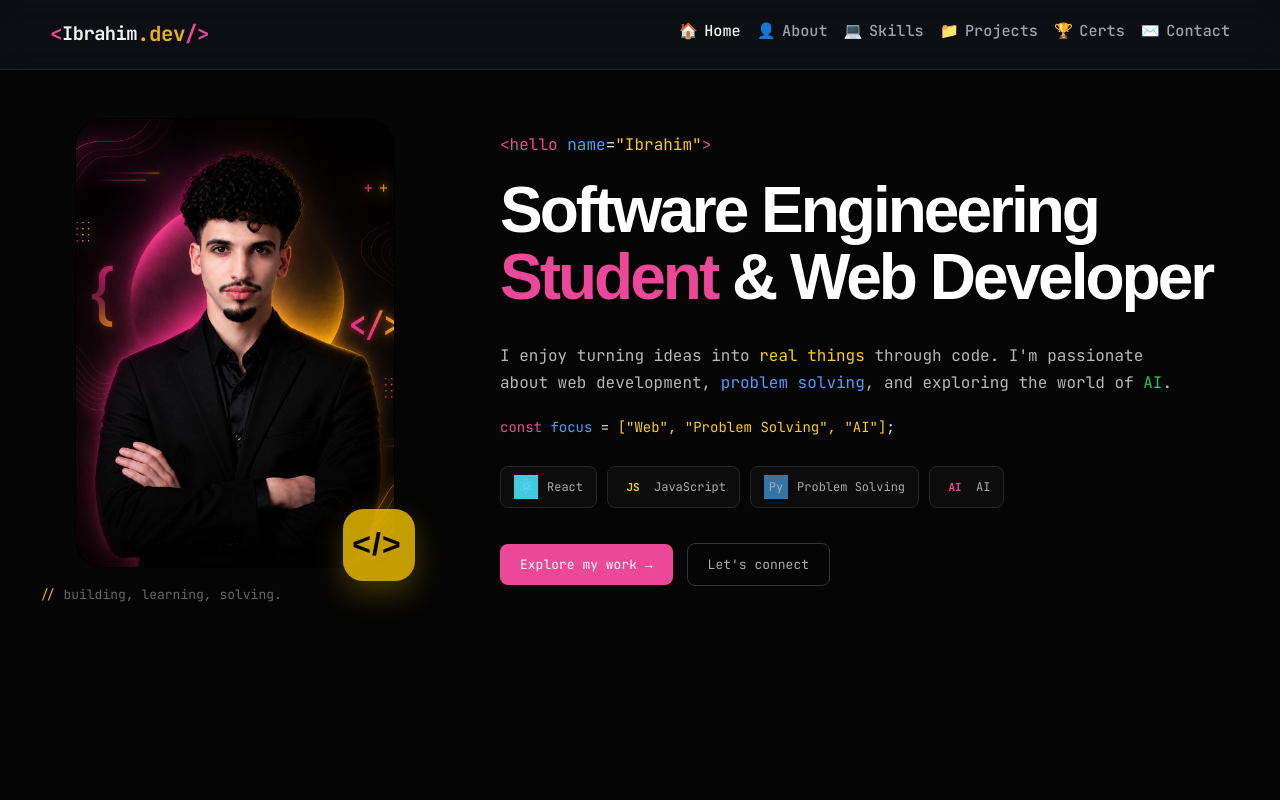
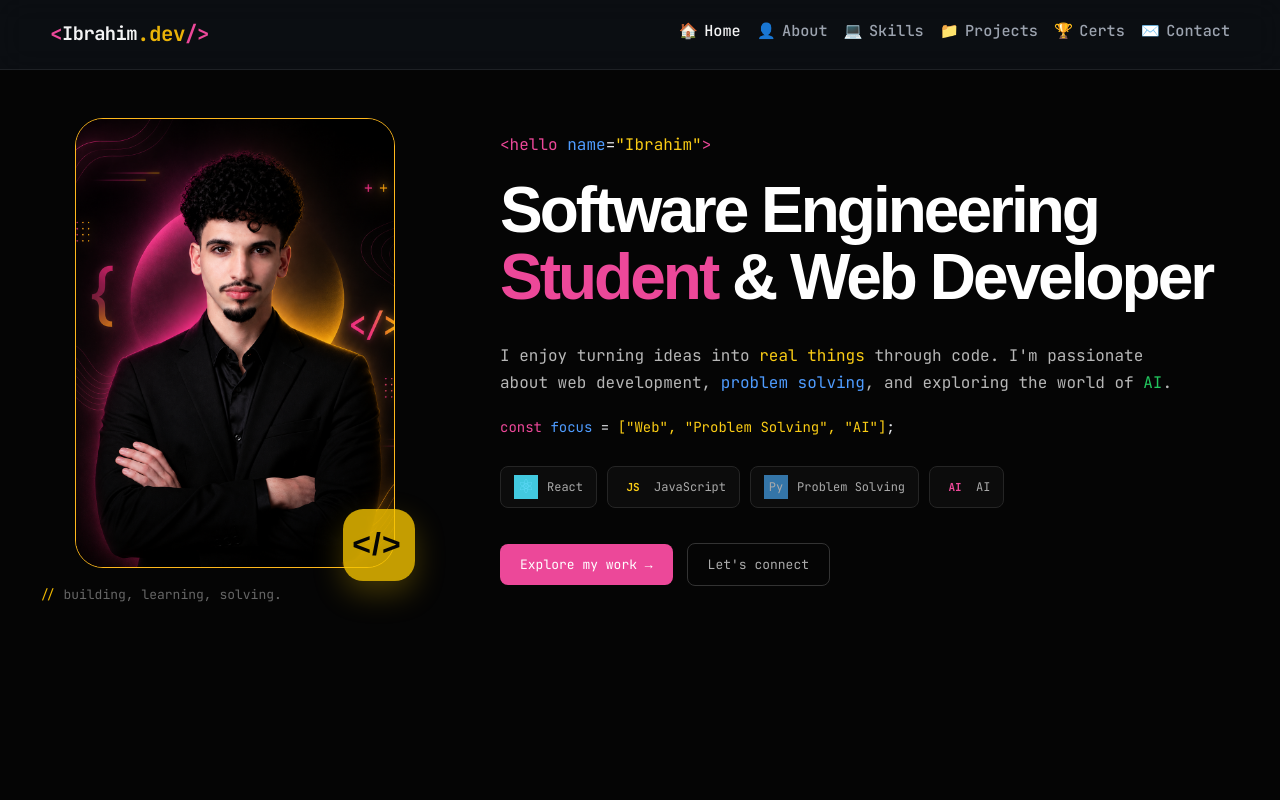
Before and after one commit to ibrahim-thebti/ibrahim-portfolio, a React (Vite) app: page / in a window 1280 px wide. Shown: the top 800 px of the page. Built offline with nearby package versions, Linux system fonts and the light colour scheme.

Commit message:
changing border color

```diff
--- a/src/components/Home/home.css
+++ b/src/components/Home/home.css
@@ -31,7 +31,7 @@
   object-fit: cover;
   border-radius: 28px;
   display: block;
-  border: 1px solid #000000;
+  border: 1px solid #FFB81C;
 }
 .photo-badge {
   position: absolute;
```
